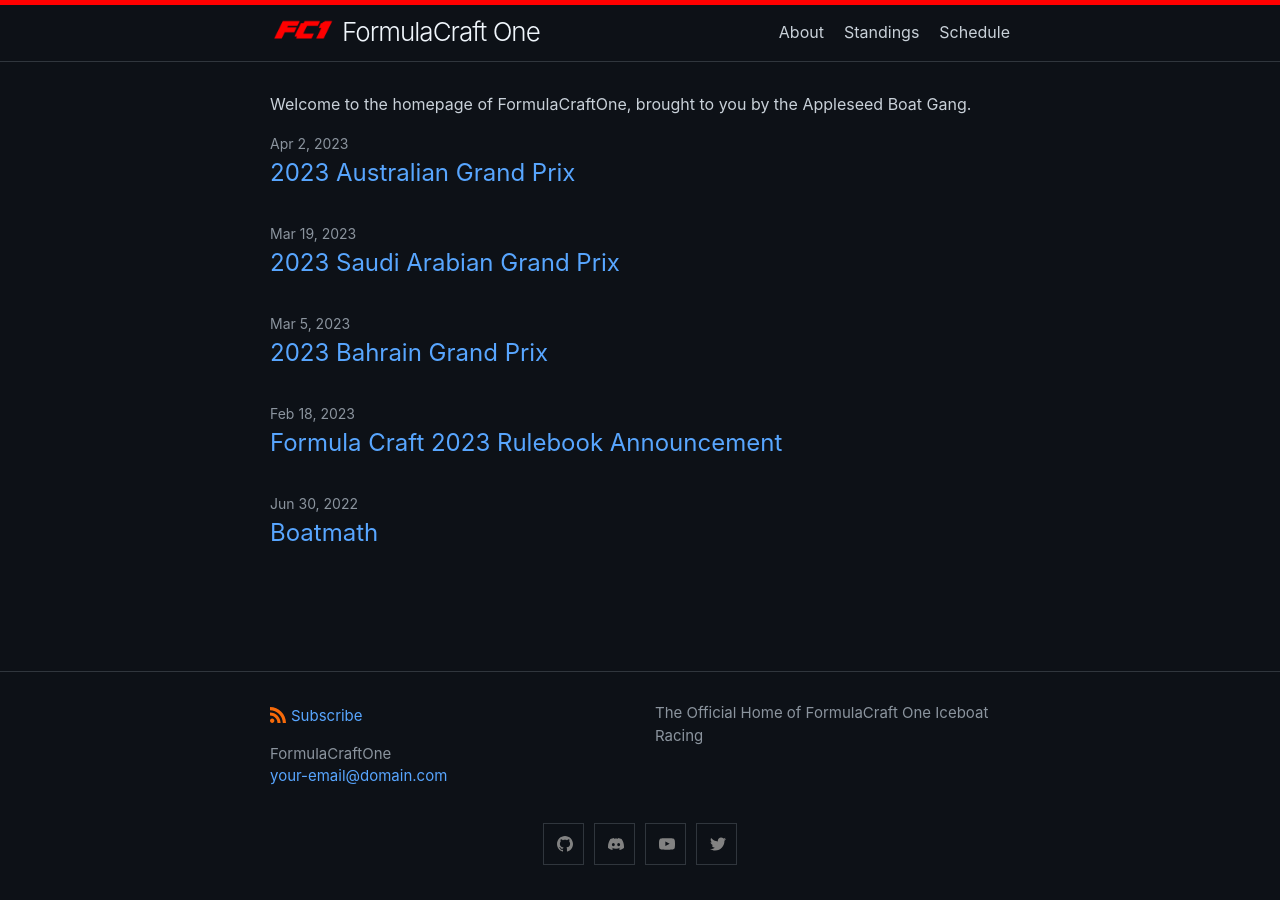
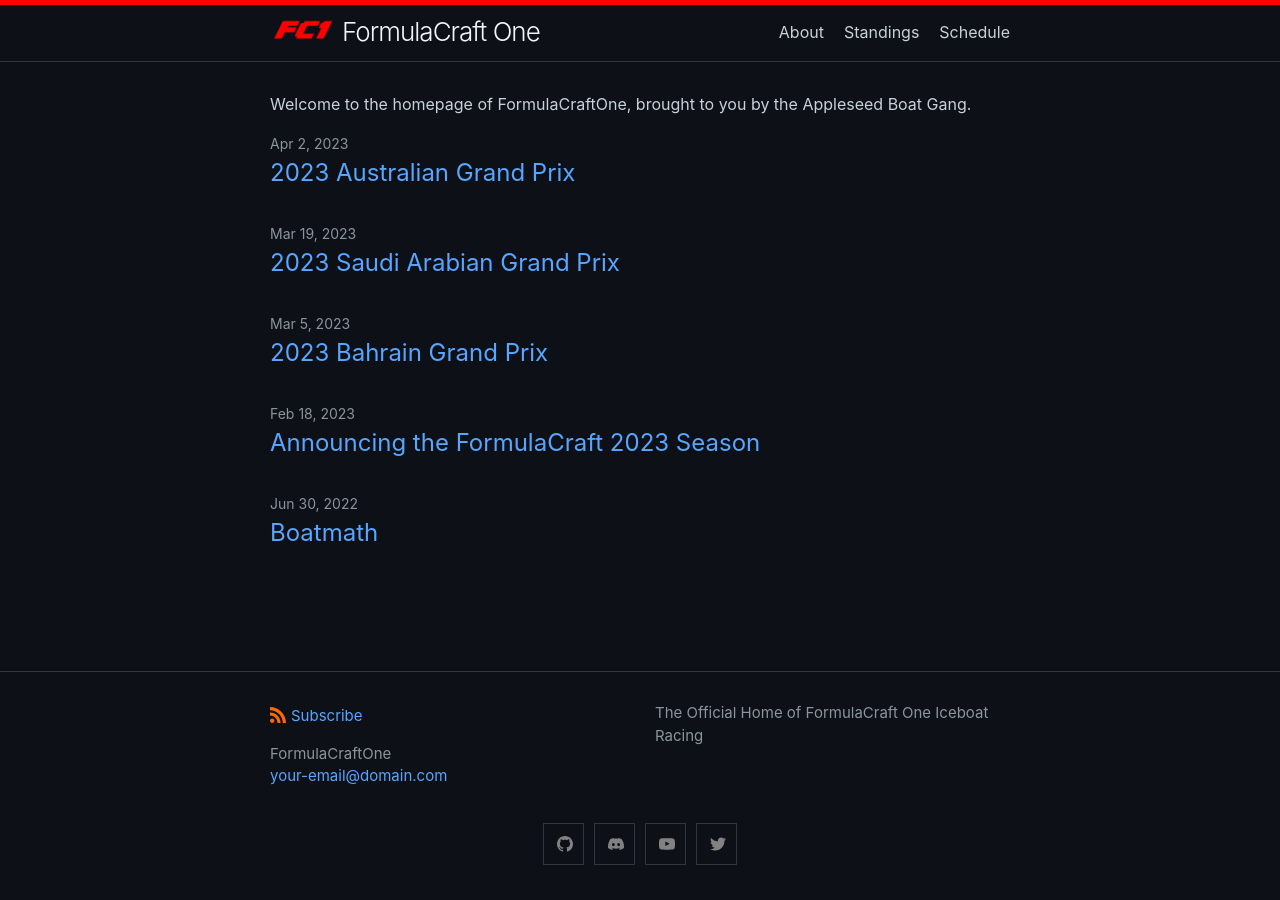
Before and after one commit to FormulaCraftOne/formulacraftone.github.io, a Jekyll site: the page built from index.md, in a window 1280 px wide. Built offline with Jekyll 4.4.1, drawn with Linux system fonts in a browser that asks for light colours.

Commit message:
Update 2023-02-18-rulebook2023.md

```diff
--- a/_posts/2023-02-18-rulebook2023.md
+++ b/_posts/2023-02-18-rulebook2023.md
@@ -1,6 +1,6 @@
 ---
 layout: post
-title: "Formula Craft 2023 Rulebook Announcement"
+title: "Announcing the FormulaCraft 2023 Season"
 categories: race
 ---
 
```
